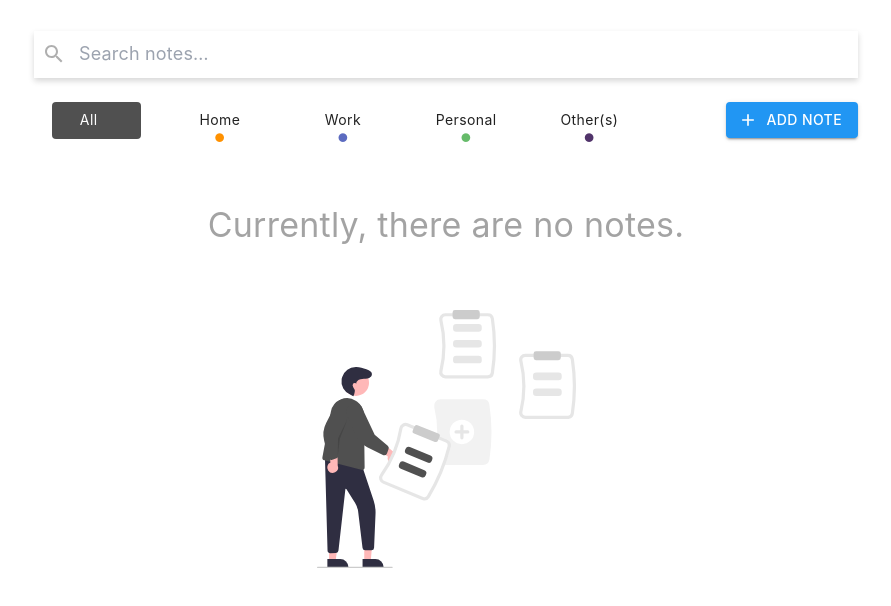
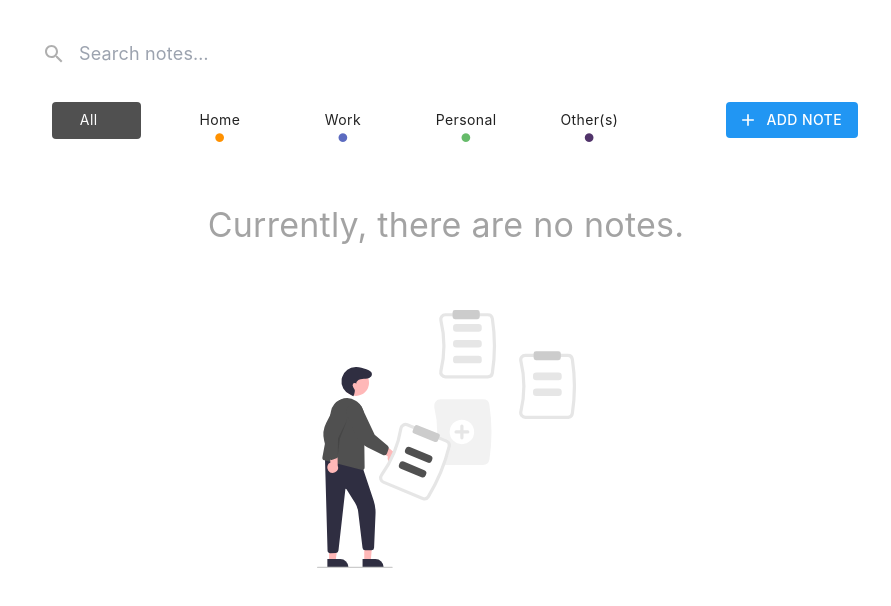
Before and after one commit to johnabednego/Notes, a React (Create React App) app: page / in a window 1280 px wide. Shown: the top 606 px of the page, without its empty margins (194-1085 px from the left). Built offline with nearby package versions, Linux system fonts and the light colour scheme.

Commit message:
refractured tailwind.config

```diff
--- a/tailwind.config.js
+++ b/tailwind.config.js
@@ -1,28 +1,75 @@
 /** @type {import('tailwindcss').Config} */
-module.exports = {
-  content: [
-    "./src/**/*.{js,jsx,ts,tsx}",
-  ],
+import defaultTheme from 'tailwindcss/defaultTheme';
+export default {
+  content: ['./index.html', './src/**/*.{js,ts,jsx,tsx}'],
+  darkMode: 'class',
   theme: {
     extend: {
+      fontFamily: {
+        sans: ['Mulish', ...defaultTheme.fontFamily.sans],
+      },
+      screens: {
+        xxs: '320px',
+        xs: '425px',
+
+        // => @media (min-width: 320px) { ... }
+      },
+      colors: {
+        // note colors
+        ice: '#b9f3fc',
+        'dark-ice': '#0f6f8f',
+        ocean: '#d2e9e9',
+        'dark-ocean': '#345156',
+        candy: '#ffd1d1',
+        'dark-candy': '#811b1b',
+        lavander: '#dcd6f7',
+        'dark-lavander': '#512f83',
+        sand: '#ffdca9',
+        'dark-sand': '#7c4903',
+        vanilla: '#f5f0bb',
+        'dark-vanilla': '#8e6e26',
+        seaglass: '#9ee6cf',
+        'dark-seaglass': '#19564c',
+        coffee: '#e8ded2',
+        'dark-coffee': '#593e35',
+        coral: '#f8b195',
+        'dark-coral': '#95401f',
+        olive: '#dce8ba',
+        'dark-olive': '#4f6427',
+        silver: '#ececec',
+        'dark-silver': '#525252',
+        'primary-green': {
+          50: '#f2f7f2',
+          100: '#e1edde',
+          200: '#bbd6b8', // main
+          300: '#96c095',
+          400: '#67a067',
+          500: '#478249',
+          600: '#346736',
+          700: '#2a522d',
+          800: '#234225',
+          900: '#1d371f',
+          950: '#101e12',
+        },
+        'cerise-red': {
+          50: '#fef2f4',
+          100: '#fde6e9',
+          200: '#fbd0d9',
+          300: '#f7aab9',
+          400: '#f27a93',
+          500: '#e63f66', // main
+          600: '#d42a5b',
+          700: '#b21e4b',
+          800: '#951c45',
+          900: '#801b40',
+          950: '#470a1f',
+        },
+      },
       boxShadow: {
-        'searchShadow': '0 3px 6px #00000029',
-        'addButton':'0px 3px 1px -2px rgba(0,0,0,0.2), 0px 2px 2px 0px rgba(0,0,0,0.14), 0px 1px 5px 0px rgba(0,0,0,0.12)'
-      },
-      transitionProperty: {
-        'custom': 'background-color, box-shadow, border',
-      },
-      transitionDuration: {
-        '250': '250ms',
-        '225': '225ms',
-      },
-      transitionTimingFunction: {
-        'custom-ease': 'cubic-bezier(0.4, 0, 0.2, 1)',
-      },
-      transitionDelay: {
-        '0': '0ms',
+        s1: 'rgba(60, 64, 67, 0.3) 0px 1px 2px 0px, rgba(60, 64, 67, 0.15) 0px 2px 6px 2px',
+        s1d: 'inset 1px 1px 0 rgba(0,0,0,.1), inset 0 -1px 0 rgba(0,0,0,.07)',
       },
     },
   },
   plugins: [],
-}
+};
```
